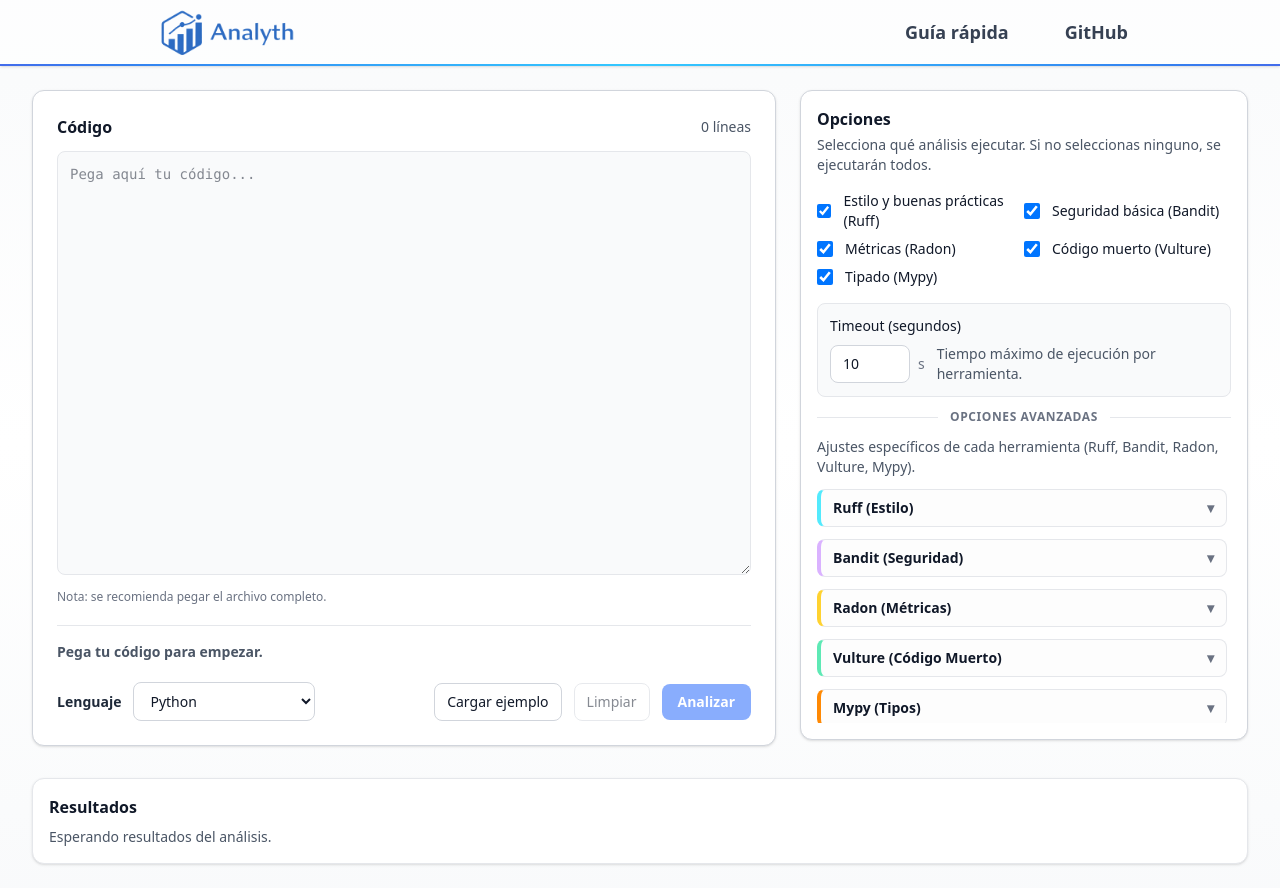
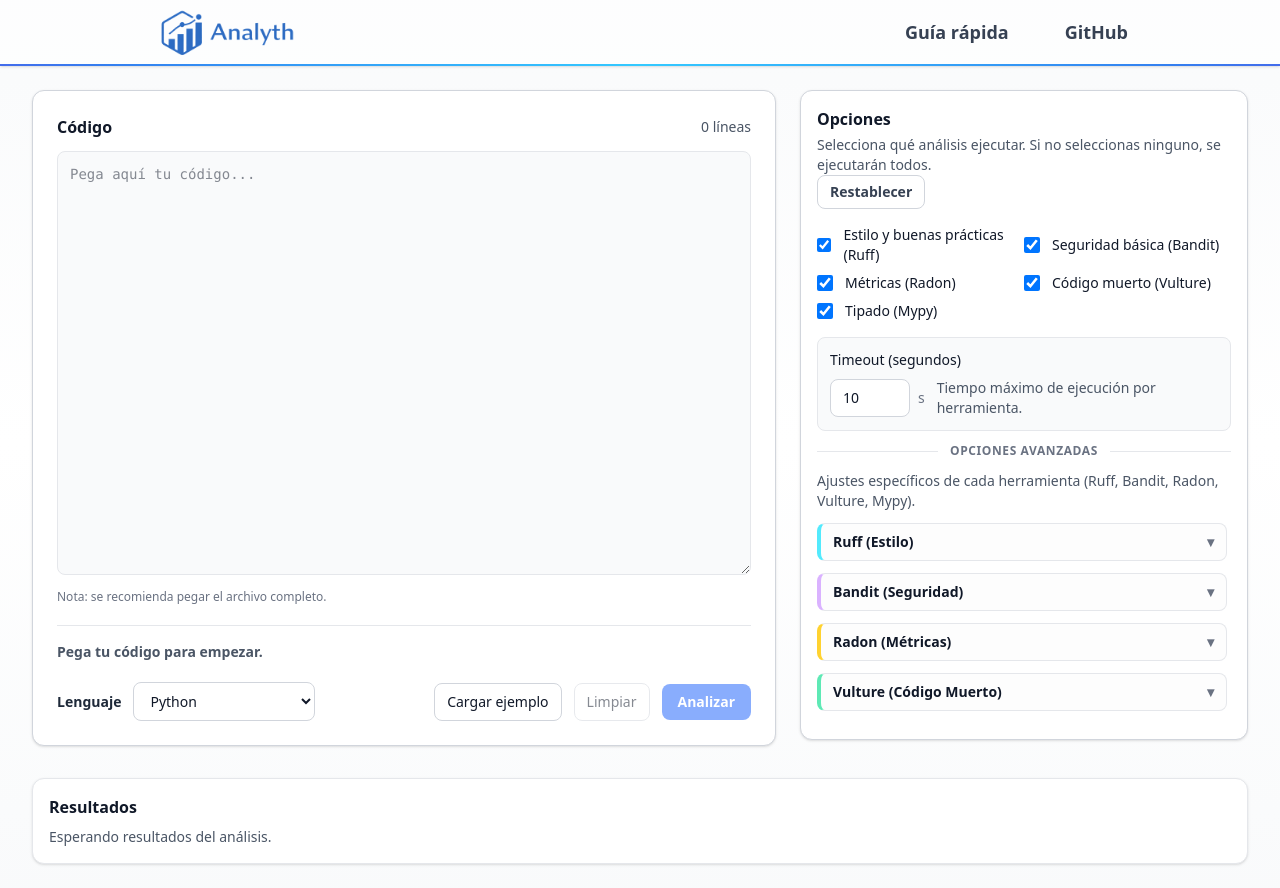
Before and after one commit to Mxttyyyy/uah-tfg-2025, a React app in the folder frontend/: page / in a window 1280 px wide. Built offline with nearby package versions, Linux system fonts and the light colour scheme; the HTML template or start-up script is replaced by a standard one.

Commit message:
Añadir botón de limpiar campos de options

```diff
--- a/frontend/src/components/OptionsPanel.jsx
+++ b/frontend/src/components/OptionsPanel.jsx
@@ -4,8 +4,9 @@ import MetricsOptions from "./options/MetricsOptions";
 import DeadCodeOptions from "./options/DeadCodeOptions";
 import TypesOptions from "./options/TypesOptions";
 
+import { useState } from "react";
 import { isPlainObject } from "../utils/uiUtils";
-
+import { createDefaultAnalyzeOptions } from "../utils/defaultOptions";
 /**
  * Panel de opciones.
  *
@@ -53,6 +54,9 @@ export default function OptionsPanel({ options, onChange }) {
 
   const ANALYSES_ORDER = ["style", "security", "metrics", "dead_code", "types"];
 
+  // Estado para controlar el botón de reset options
+  const [isPulsedClear, setClear] = useState(false);
+
   /**
    * Actualiza opciones de primer nivel del panel (p. ej. enabled, timeout).
    *
@@ -61,6 +65,14 @@ export default function OptionsPanel({ options, onChange }) {
    */
   function updateGlobalOptions(patch) {
     onChange({ ...normalizedOptions, ...patch });
+  }
+
+  /**
+   * Resetea las opciones a las predeterminadas.
+   */
+  function resetOptionsToDefault() {
+    onChange(createDefaultAnalyzeOptions());
+    setClear(true);
   }
 
   /**
@@ -120,12 +132,26 @@ export default function OptionsPanel({ options, onChange }) {
         "overflow-hidden",
       ].join(" ")}
     >
-      <div className="mb-4">
+      <div className="mb-4 items-start justify-between gap-3">
         <h2 className="text-base font-semibold text-gray-900">Opciones</h2>
         <p className="mt-1 text-sm text-gray-600">
           Selecciona qué análisis ejecutar. Si no seleccionas ninguno, se
           ejecutarán todos.
         </p>
+        {/* Botón de restablecer valores de options */}
+        <button
+          type="button"
+          onClick={resetOptionsToDefault}
+          className={`
+            shrink-0 rounded-lg border border-gray-300 bg-white
+            px-3 py-1.5 text-sm font-semibold text-gray-700
+            hover:bg-gray-50 hover:text-gray-900
+            focus:outline-none focus:ring-2 focus:ring-blue-200
+            transition
+        `}
+        >
+          Restablecer
+        </button>
       </div>
 
       {/* Selección de análisis (enabled) */}
@@ -237,6 +263,8 @@ export default function OptionsPanel({ options, onChange }) {
             <StyleOptions
               options={style}
               onChange={(v) => updateModuleOptions("style", v)}
+              isPulsedClear={isPulsedClear}
+              onClear={setClear}
             />
           </div>
         </details>
--- a/frontend/src/components/ScrollToTopButton.jsx
+++ b/frontend/src/components/ScrollToTopButton.jsx
@@ -57,8 +57,8 @@ export default function ScrollToTopButton({
       onClick={scrollToTop}
       aria-label="Subir arriba"
       className={`
-        fixed bottom-6 right-6 z-50 rounded-full border border-gray-200 bg-white p-3.5 shadow-md transition
-        hover:-translate-y-1.5 hover:text-blue-600 hover:ring-blue-600 hover:ring-2 hover:shadow-lg focus:outline-none cursor-pointer
+        fixed bottom-6 right-6 z-50 rounded-full border border-gray-500 bg-white p-3.5 shadow-md transition
+        hover:-translate-y-1.5 hover:text-blue-600 hover:ring-blue-600 hover:ring-1 hover:shadow-lg focus:outline-none cursor-pointer
       `}
     >
       {/* Icono de flecha hacia arriba */}
--- a/frontend/src/components/options/StyleOptions.jsx
+++ b/frontend/src/components/options/StyleOptions.jsx
@@ -1,6 +1,6 @@
 import { isPlainObject, listToCsv, csvToList } from "../../utils/uiUtils";
-import { useState } from "react";
-
+import { useState} from "react";
+import { createDefaultAnalyzeOptions } from "../../utils/defaultOptions";
 /**
  * Opciones de Ruff (style).
  *
@@ -15,7 +15,7 @@ import { useState } from "react";
  * - options: objeto con opciones actuales de style
  * - onChange: (nextValue) => void
  */
-export default function StyleOptions({ options, onChange }) {
+export default function StyleOptions({ options, onChange, isPulsedClear, onClear }) {
 
   // Normalizamos las opciones para garantizar siempre un objeto válido
   // y evitar valores null/undefined.
@@ -25,6 +25,9 @@ export default function StyleOptions({ options, onChange }) {
   const [selectCsv, setSelectCsv] = useState(listToCsv(normalizedOptions.select));
   const [ignoreCsv, setIgnoreCsv] = useState(listToCsv(normalizedOptions.ignore));
   const [extendSelectCsv, setExtendSelectCsv] = useState(listToCsv(normalizedOptions.extend_select));
+
+  // Obtenemos las opciones predeterminadas
+  const defaultOptionsStyle = createDefaultAnalyzeOptions().style;
 
   /**
    * Actualiza parcialmente las opciones de estilo,
@@ -40,12 +43,12 @@ export default function StyleOptions({ options, onChange }) {
         id="style-select"
         label="select"
         placeholder="Ej: F401, E501"
-        value={selectCsv}
+        value={isPulsedClear ? defaultOptionsStyle.select :  selectCsv}
         onChange={(text) => {
           setSelectCsv(text);
+          onClear(false);
           updateStyleOptions({ select: csvToList(text) })}
         }
-
         hint="Si lo rellenas, Ruff ejecuta solo estas reglas."
       />
 
```
